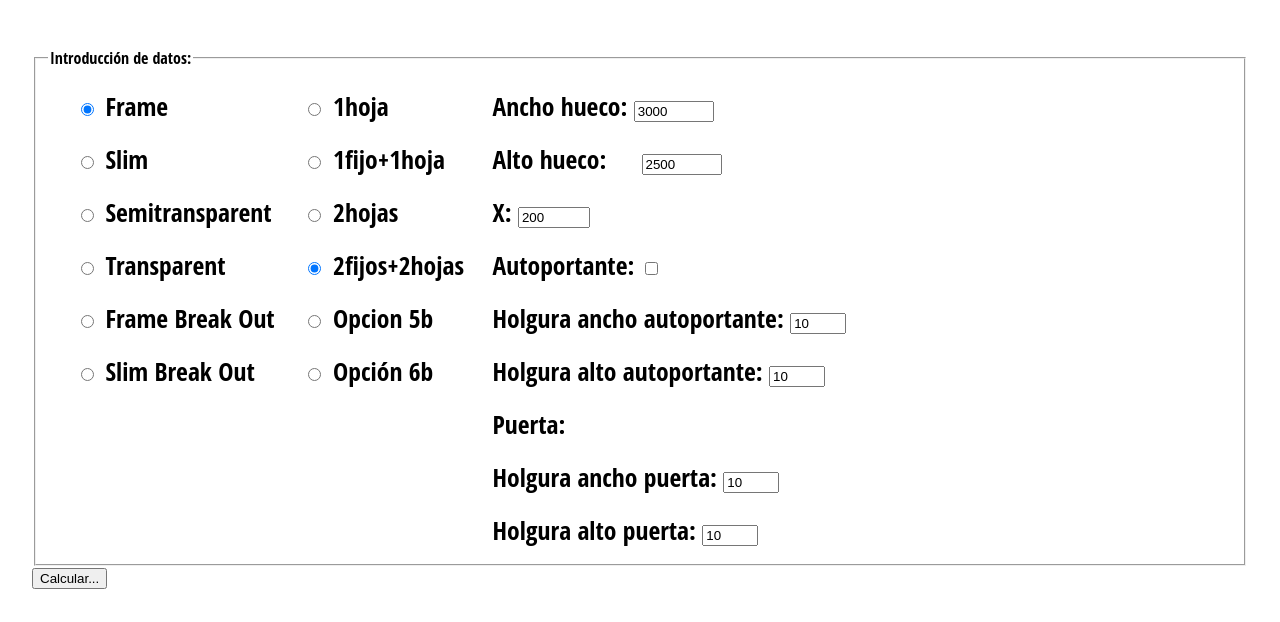
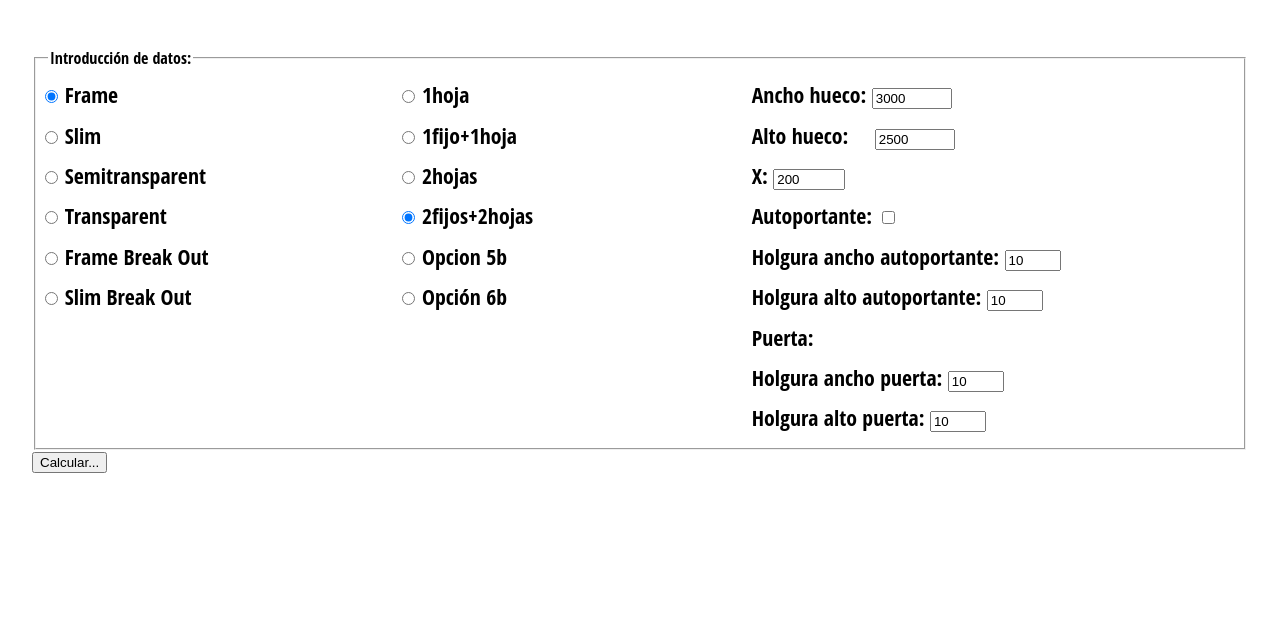
Before and after one commit to rafhik/FormularioCalculoPuertas, a plain HTML site: page index.html in a window 1280 px wide. Shown: the part 178-800 px from the top of the page. Drawn offline with Linux system fonts and the light colour scheme.

Commit message:
Formato ajustado 5

```diff
--- a/styles.css
+++ b/styles.css
@@ -84,7 +84,11 @@ button {
   }
   table {
     size: 70%;
+    padding-left: 0vw;
+    border-spacing: 0.3vw 0vw;
+    margin: 0px -15px;
   }
+
   fieldset {
     size: 30%;
   }
@@ -96,13 +100,24 @@ button {
     margin: 0.5rem;
   }
   label {
-    font-size: 2.0vw;
+    font-size: 1.7vw;
   }
   td {
-    size: 35vw;
-    font-size: 2.8vw;
-    padding-left: 2.0vw;
+    padding-left: 0.5vw;
+    padding-right: 0.1vw;
+    height: 3vw;
+    width: 30%;
   }
+
+  td:first-child {
+    padding-left: 0.3vw;
+  }
+
+  td:last-child {
+    padding-right: 0.1vw;
+  }
+
+
 #chkraf {
   color: violet;
   background-color: yellow;
```
